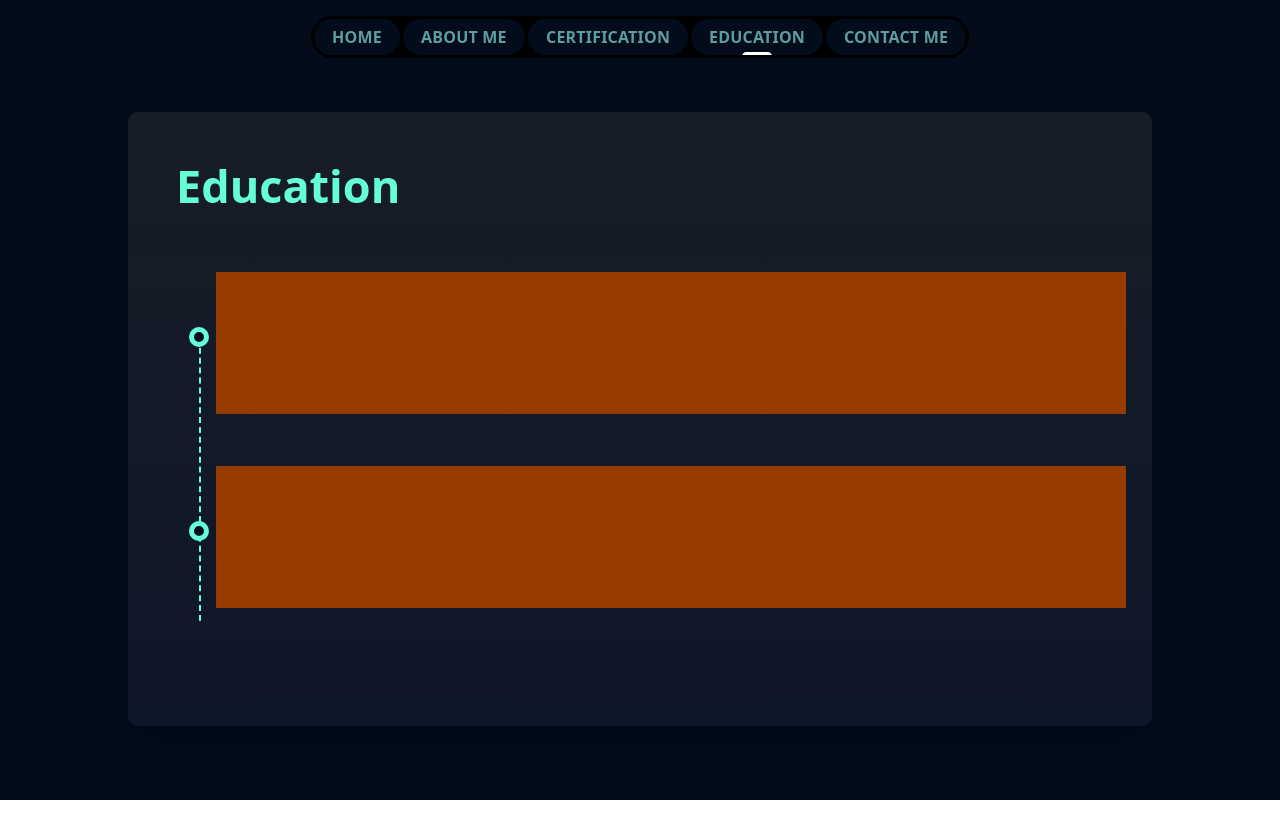
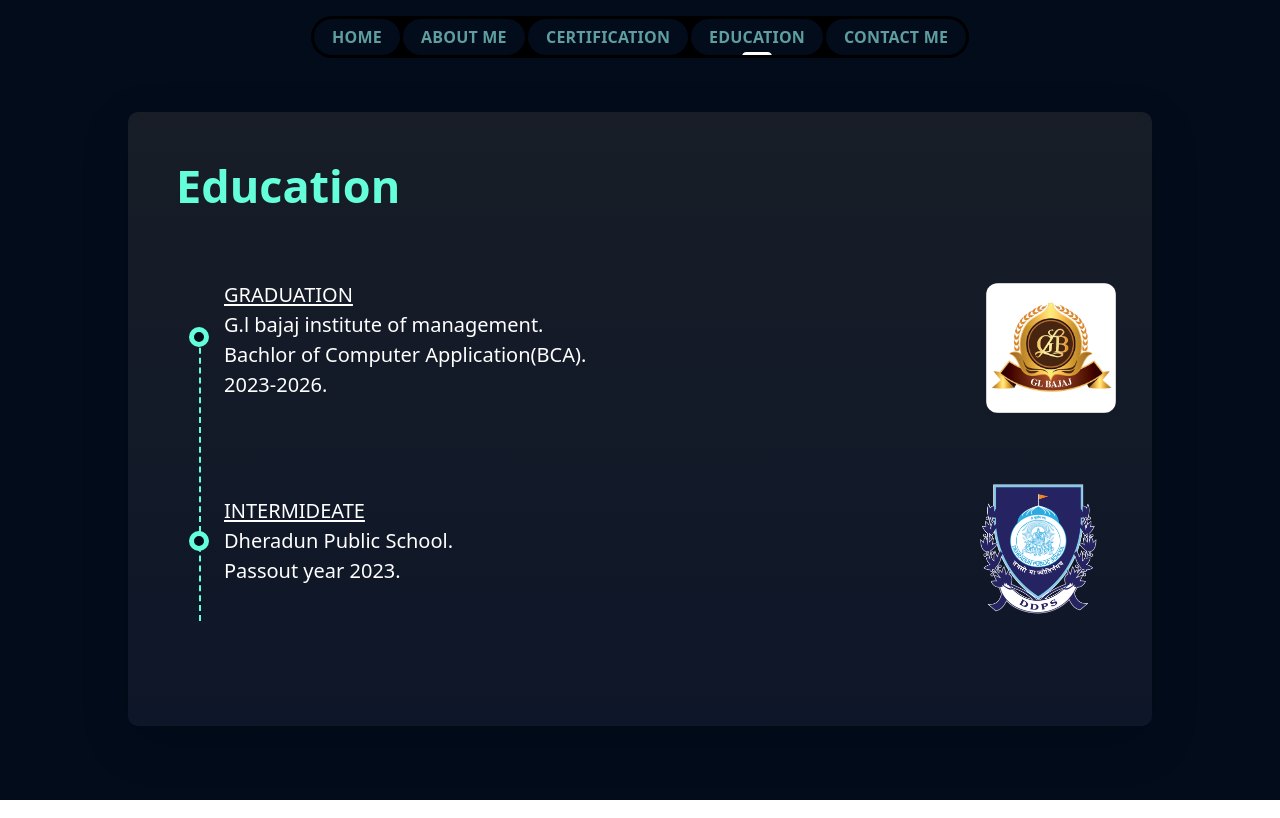
Before and after one commit to PranjalRathi07/Portfolio-, a React (Vite) app: page /education in a window 1280 px wide. Built offline with nearby package versions, Linux system fonts and the light colour scheme.

Commit message:
complete education section

```diff
--- a/src/App.css
+++ b/src/App.css
@@ -83,6 +83,10 @@ linear-gradient(rgba(40, 42, 47, 0.575), rgba(15, 23, 42, 0.9));
 width: 70px;
 height: 70px;
 }
+.edu-imgSize {
+width: 130px;
+height: 130px;
+}
 
 .dot {
 width: 20px;
--- a/src/components/education.jsx
+++ b/src/components/education.jsx
@@ -1,3 +1,4 @@
+import AnimatedContent from "../animetion/Animated Content/animated";
 
 const Education = () => {
   return (
@@ -12,9 +13,65 @@ const Education = () => {
             <div className=" h-105 w-[990px] py-8 px-10">
               <div className="edu-line"></div>
               <div className="edu-dot"></div>
-              <div className="bg-amber-800 h-[40%] min-w-[60%] mb-8"></div>
+              <AnimatedContent
+                distance={100}
+                direction="horizontal"
+                reverse={false}
+                duration={1}
+                ease="power3.out"
+                initialOpacity={0.2}
+                animateOpacity
+                scale={1.1}
+                threshold={0.2}
+                delay={0.1}
+              >
+                <div className="h-[40%] min-w-[60%] mb-8 p-2 flex items-center">
+                  <p className="lead text-white mb-3">
+                    <strong className="underline underline-offset-2">
+                      GRADUATION
+                    </strong>
+                    <br />
+                    G.l bajaj institute of management.
+                    <br />
+                    Bachlor of Computer Application(BCA).
+                    <br />
+                    2023-2026.
+                  </p>
+                  <img
+                    className="edu-imgSize ml-100 rounded-xl"
+                    src="src\assets\846imguf_LogoGLBajaj.jpg"
+                  />
+                </div>
+              </AnimatedContent>
               <div className="edu-dot"></div>
-              <div className="bg-amber-800 h-[40%] min-w-[60%] "></div>
+              <AnimatedContent
+                distance={100}
+                direction="horizontal"
+                reverse={true}
+                duration={1}
+                ease="power3.out"
+                initialOpacity={0.2}
+                animateOpacity
+                scale={1.1}
+                threshold={0.2}
+                delay={0.1}
+              >
+                <div className="h-[40%] min-w-[60%] p-2 flex items-center">
+                  <p className="lead text-white mb-3">
+                    <strong className="underline underline-offset-2">
+                      INTERMIDEATE
+                    </strong>
+                    <br />
+                    Dheradun Public School.
+                    <br />
+                    Passout year 2023.
+                  </p>
+                  <img
+                    className="edu-imgSize ml-130 rounded-xl"
+                    src="src\assets\cropped-Seal_Blue-e1742900261172.png"
+                  />
+                </div>
+              </AnimatedContent>
             </div>
           </div>
         </div>
```
Also changed, not shown: src/assets/846imguf_LogoGLBajaj.jpg (added), src/assets/cropped-Seal_Blue-e1742900261172.png (added).
